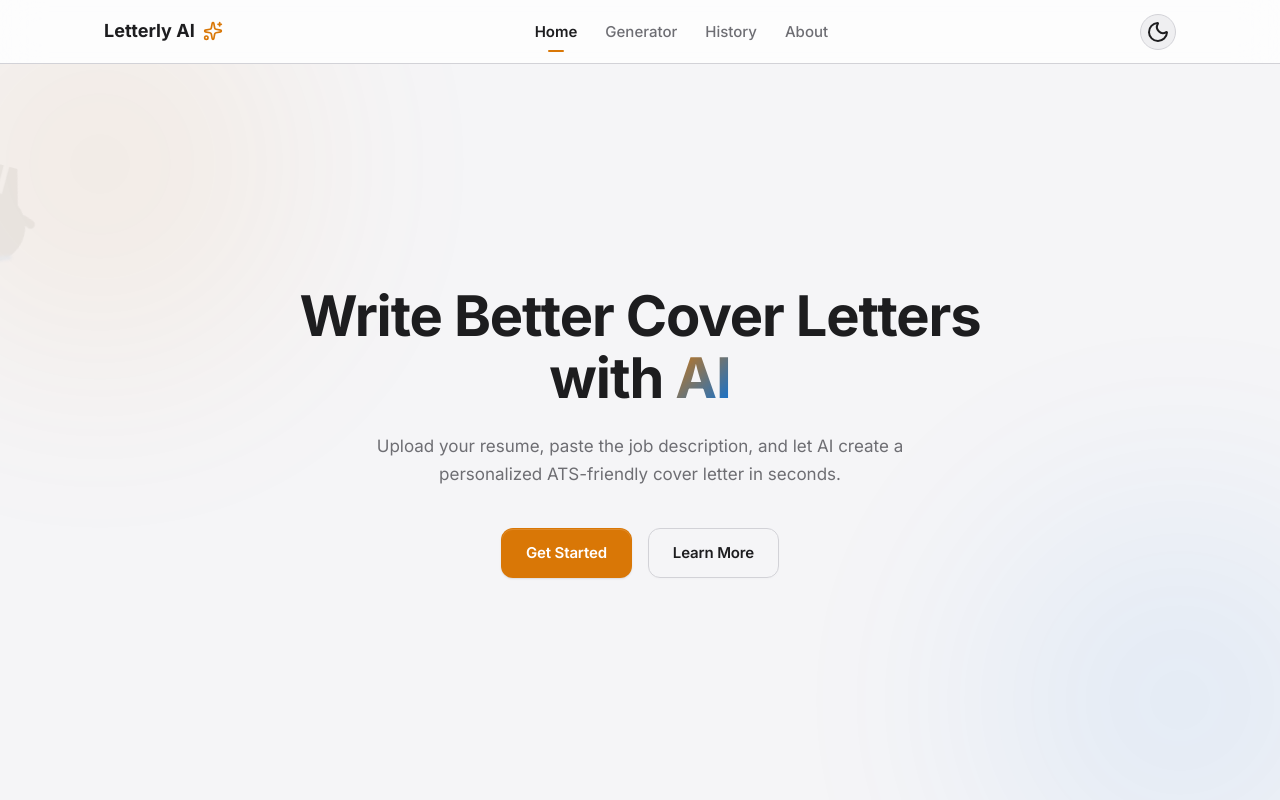
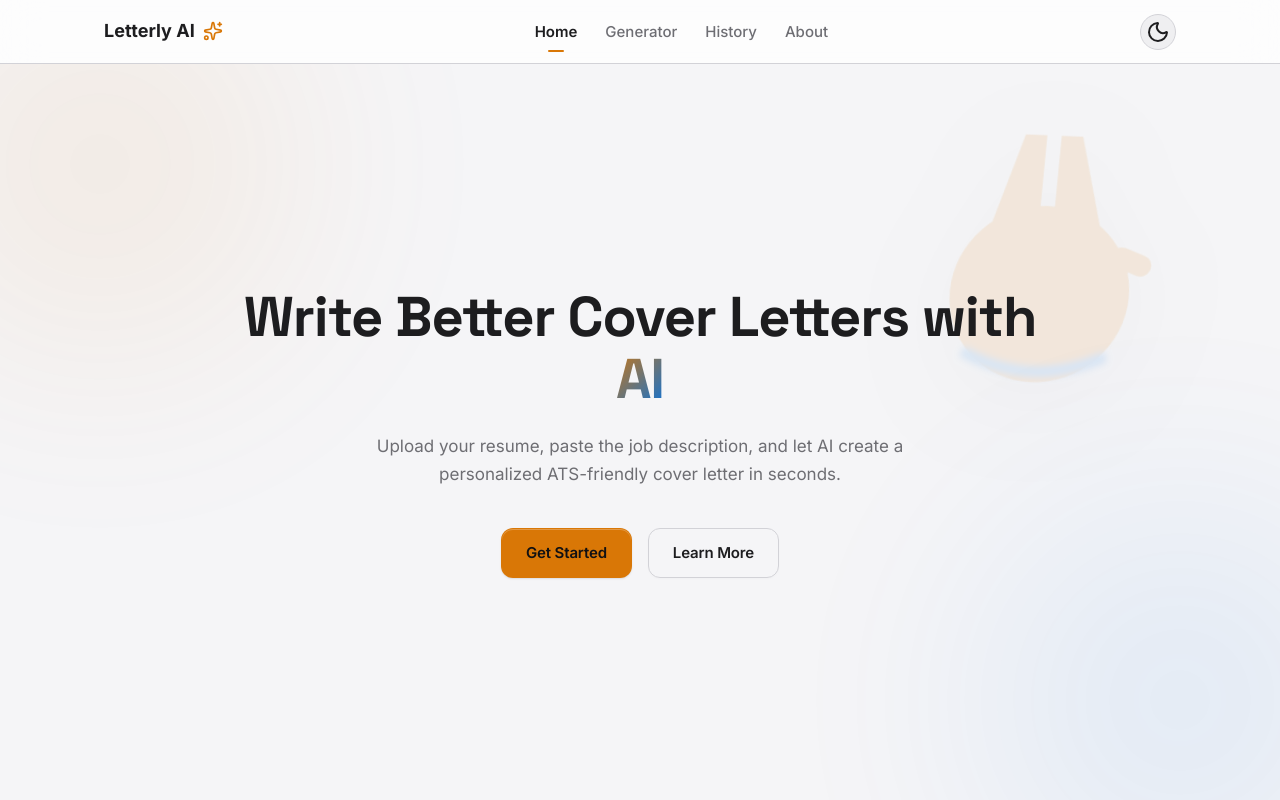
Before and after one commit to farhan0haris/letterly-ai-, a React (Vite) app: page / in a window 1280 px wide. Shown: the top 800 px of the page. Built offline with nearby package versions, Linux system fonts and the light colour scheme; no server answers; a web font is replaced by a local one.

Commit message:
style: Fix design linting errors, typography, accessibility, and upgrade 3D hero animation

```diff
--- a/index.html
+++ b/index.html
@@ -14,7 +14,7 @@
     <link rel="preconnect" href="https://fonts.googleapis.com" />
     <link rel="preconnect" href="https://fonts.gstatic.com" crossorigin />
     <link rel="preconnect" href="https://api.groq.com" />
-    <link href="https://fonts.googleapis.com/css2?family=Inter:wght@400;500;600;700&display=swap" rel="stylesheet" />
+    <link href="https://fonts.googleapis.com/css2?family=Inter:wght@400;500;600;700&family=Space+Grotesk:wght@500;600;700&display=swap" rel="stylesheet" />
     <title>Letterly AI — Generate ATS-Friendly Cover Letters with AI</title>
   </head>
   <body>
--- a/src/components/FileUpload.jsx
+++ b/src/components/FileUpload.jsx
@@ -135,7 +135,7 @@ const FileUpload = ({ onFileSelect, acceptedTypes = '.pdf,.docx,.txt' }) => {
         {!file && !isProcessing && (
           <div className="file-upload-content">
             <UploadCloud className="upload-icon" />
-            <h3 className="upload-main-text">Drag & drop your resume here</h3>
+            <h2 className="upload-main-text">Drag & drop your resume here</h2>
             <p className="upload-sub-text">or click to browse</p>
             <span className="upload-formats">Supported formats: {acceptedTypes.replace(/,/g, ', ')} (Max 10MB)</span>
           </div>
--- a/src/index.css
+++ b/src/index.css
@@ -24,6 +24,7 @@
   --shadow-lg: 0 4px 12px rgba(0, 0, 0, 0.05), 0 8px 32px rgba(0, 0, 0, 0.04);
   --transition: 0.2s ease-out;
   --font-family: 'Inter', -apple-system, BlinkMacSystemFont, 'SF Pro Display', system-ui, sans-serif;
+  --font-heading: 'Space Grotesk', var(--font-family);
   --navbar-height: 64px;
 }
 
@@ -52,6 +53,10 @@
   box-sizing: border-box;
   margin: 0;
   padding: 0;
+}
+
+h1, h2, h3, h4, h5, h6 {
+  font-family: var(--font-heading);
 }
 
 html {
@@ -258,14 +263,14 @@ kbd {
 
 .btn-primary {
   background-color: var(--color-primary);
-  color: #FFFFFF;
-  box-shadow: 0 1px 2px rgba(0, 0, 0, 0.1), inset 0 1px 0 rgba(255, 255, 255, 0.15);
+  color: #111113;
+  box-shadow: 0 1px 2px rgba(0, 0, 0, 0.1), inset 0 1px 0 rgba(255, 255, 255, 0.25);
 }
 
 .btn-primary:hover {
   background-color: var(--color-primary-hover);
   transform: translateY(-1px);
-  box-shadow: 0 4px 12px rgba(217, 119, 6, 0.15), inset 0 1px 0 rgba(255, 255, 255, 0.2);
+  box-shadow: 0 4px 12px rgba(217, 119, 6, 0.25), inset 0 1px 0 rgba(255, 255, 255, 0.3);
 }
 
 .btn-primary:active {
--- a/src/pages/About.css
+++ b/src/pages/About.css
@@ -44,11 +44,13 @@
   line-height: 1.7;
   color: var(--color-text);
   margin-bottom: 16px;
+  max-width: 70ch;
 }
 
 .about-note {
   color: var(--color-text-muted);
   line-height: 1.6;
+  max-width: 70ch;
 }
 
 /* Tech Grid */
@@ -111,7 +113,7 @@
   height: 56px;
   border-radius: 50%;
   background: var(--color-primary);
-  color: #ffffff;
+  color: #111113;
   font-weight: 700;
   font-size: 1.25rem;
   display: flex;
@@ -136,7 +138,7 @@
 .dev-feedback-box {
   background-color: var(--color-bg-secondary);
   border: 1px solid var(--color-border);
-  border-left: 3px solid var(--color-primary);
+  border-left: 4px solid var(--color-primary);
   border-radius: 10px;
   padding: 20px;
   margin-bottom: 24px;
@@ -157,6 +159,7 @@
   color: var(--color-text-muted);
   line-height: 1.5;
   margin: 0;
+  max-width: 70ch;
 }
 
 /* Contact Cards */
--- a/src/pages/Landing.css
+++ b/src/pages/Landing.css
@@ -56,21 +56,33 @@
 
 .falcon-container {
   position: absolute;
-  top: 15%;
-  left: -20%;
-  width: 140px;
-  height: 140px;
-  color: var(--color-text);
-  opacity: 0.05;
+  top: 10%;
+  right: 5%;
+  left: auto;
+  width: 350px;
+  height: 350px;
+  color: var(--color-primary);
+  opacity: 0.12;
   z-index: 0;
-  animation: falconDrift 60s linear infinite;
+  animation: float3D 15s ease-in-out infinite;
   pointer-events: none;
-  filter: drop-shadow(0 4px 12px rgba(0,0,0,0.1));
+  filter: drop-shadow(0 20px 40px rgba(0,0,0,0.2));
+  perspective: 1000px;
+  transform-style: preserve-3d;
+  will-change: transform;
 }
 
-@keyframes falconDrift {
-  0% { transform: translate(0, 0) rotate(15deg); }
-  100% { transform: translate(140vw, -30vh) rotate(15deg); }
+[data-theme='dark'] .falcon-container {
+  opacity: 0.25;
+}
+
+@keyframes float3D {
+  0%, 100% {
+    transform: translateY(0) rotateX(25deg) rotateY(-20deg) rotateZ(10deg);
+  }
+  50% {
+    transform: translateY(-40px) rotateX(15deg) rotateY(-10deg) rotateZ(5deg) scale(1.05);
+  }
 }
 
 @media (prefers-reduced-motion: reduce) {
@@ -292,13 +304,17 @@
 }
 
 .faq-answer {
-  max-height: 0;
+  display: grid;
+  grid-template-rows: 0fr;
+  transition: grid-template-rows 0.3s ease-out;
+}
+
+.faq-answer-inner {
   overflow: hidden;
-  transition: max-height 0.2s ease-out;
 }
 
 .faq-item.open .faq-answer {
-  max-height: 200px;
+  grid-template-rows: 1fr;
 }
 
 .faq-answer p {
--- a/src/pages/Landing.jsx
+++ b/src/pages/Landing.jsx
@@ -24,7 +24,7 @@ const TestimonialCard = ({ name, role, quote, initials }) => (
     </div>
     <p className="testimonial-quote">"{quote}"</p>
     <div className="testimonial-author">
-      <h4>{name}</h4>
+      <h3>{name}</h3>
       <span>{role}</span>
     </div>
   </div>
@@ -39,7 +39,9 @@ const FAQItem = ({ question, answer }) => {
         <ChevronDown className="faq-icon" size={20} />
       </div>
       <div className="faq-answer">
-        <p>{answer}</p>
+        <div className="faq-answer-inner">
+          <p>{answer}</p>
+        </div>
       </div>
     </div>
   );
```
